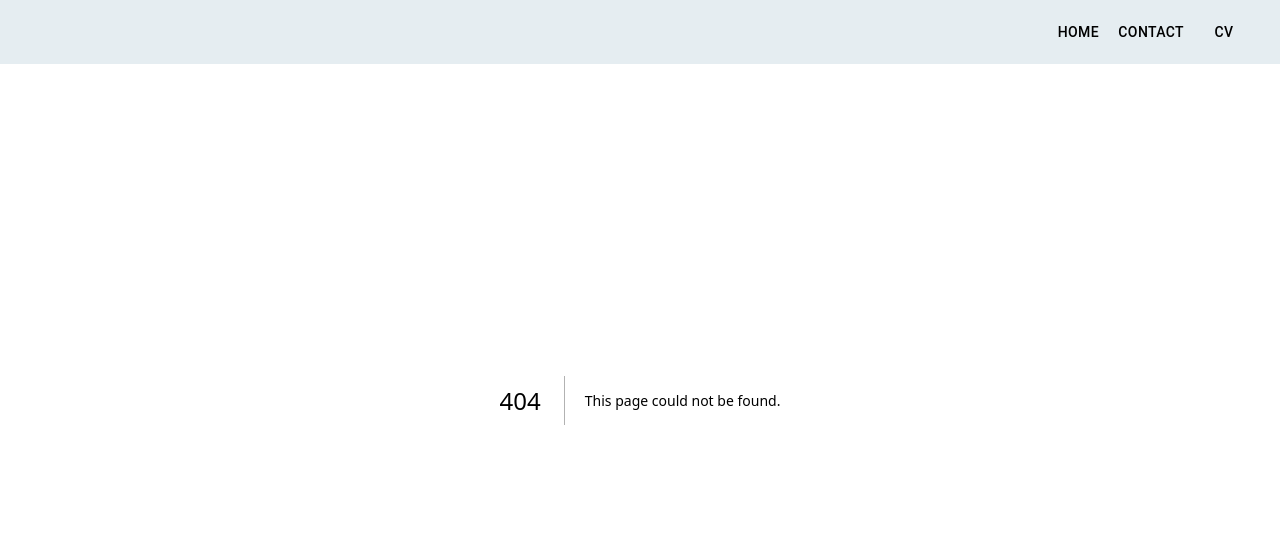
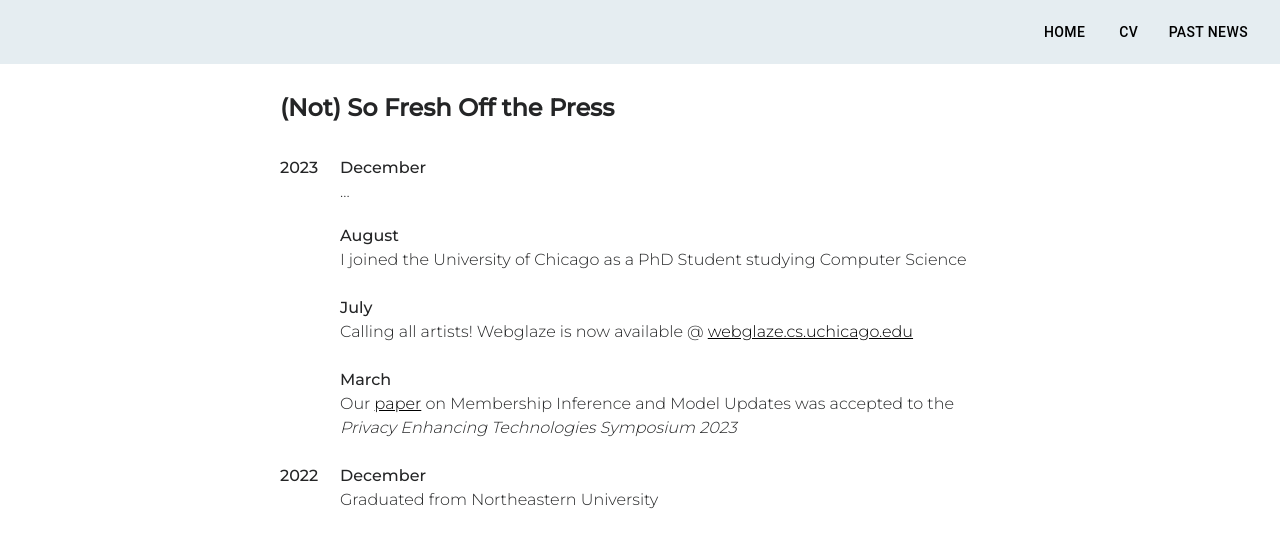
Before and after one commit to stanleykywu/stanley-portfolio-website-nextjs, a Next.js app: page /history in a window 1280 px wide. Before the commit this address had no page. Shown: the top 548 px of the page. Built offline with nearby package versions, Linux system fonts and the light colour scheme.

Commit message:
past press

```diff
--- a/pages/components/layout.jsx
+++ b/pages/components/layout.jsx
@@ -12,9 +12,8 @@ const Header = () => {
               {/* whatever is on the left side */}
           </Box>
           <Button href="." style={{ color:"black" }}>Home</Button>
-          <Button href=".#contact" style={{ color:"black" }}>Contact</Button>
-          {/* <Button href=".#research">Papers</Button> */}
           <Button href="/static/resume.pdf" locale={false}  target="_blank" style={{ color:"black" }}>CV</Button>
+          <Button href="/history" style={{ color: "black" }}>Past News</Button>
         </Toolbar>
       </AppBar>
     </>
--- a/pages/header/cta/CTA.jsx
+++ b/pages/header/cta/CTA.jsx
@@ -8,7 +8,7 @@ const CTA = () => {
       <List>
         <ListItem sx={{ display: 'list-item', pl: 4 }}><b>Aug, 2023:</b>  Joined SAND Lab</ListItem>
         <ListItem sx={{ display: 'list-item', pl: 4 }}><b>July, 2023:</b> Webglaze is released! More on the <a href='https://glaze.cs.uchicago.edu/webglaze.html' target="_blank" rel="noreferrer" style={{textDecoration: 'underline', color: 'black'}}>Glaze homepage</a></ListItem>
-        <ListItem sx={{ display: 'list-item', pl: 4 }}><b>March, 2023:</b> <a href='https://petsymposium.org/popets/2023/popets-2023-0078.pdf' target="_blank" rel="noreferrer" style={{textDecoration: 'underline', color: 'black'}}> Paper</a> on Membership Inference and Model Updates accepted to <i>PETS 2023</i></ListItem>
+        <ListItem sx={{ display: 'list-item', pl: 4 }}><b>March, 2023:</b> <a href='https://petsymposium.org/popets/2023/popets-2023-0078.pdf' target="_blank" rel="noreferrer" style={{textDecoration: 'underline', color: 'black'}}> Paper</a> on Membership Inference and Model Updates was accepted to <i>PETS 2023</i></ListItem>
       </List>
     </Box>
   )
--- /dev/null
+++ b/pages/history.js
@@ -0,0 +1,103 @@
+import { Container, Grid } from '@mui/material'
+import useMediaQuery from '@mui/material/useMediaQuery';
+import CssBaseline from "@mui/material/CssBaseline";
+import { createTheme, ThemeProvider } from '@mui/material/styles'
+
+const theme = createTheme({
+    palette: {
+      background: {
+        default: "#ffffff"
+      },
+      text: {
+        primary: "#242526"
+      },
+    },
+    typography: {
+      fontFamily: 'Montserrat',
+      fontWeightLight: 200,
+      fontWeightRegular: 300,
+      fontWeightMedium: 400,
+      fontWeightBold: 500,
+    },
+  });
+
+export default function About() {
+    const isMobile = useMediaQuery(theme.breakpoints.down('xs'));
+
+    return <ThemeProvider theme={theme}>
+    <Container id='research' align='center' sx={{ overflow: 'auto' }}>
+      <Grid container display={(isMobile) ? 'block' : 'flex'} direction={(isMobile) ? 'column' : "row"} justifyContent="center">
+        <Grid md={7.5}>
+          <div align="left">
+            <h2 style={{ paddingTop: 70, marginBottom: 30 }}>(Not) So Fresh Off the Press</h2>
+          </div>
+          <Container align="left" style={{ padding: 0 }}>
+            <Grid container display={(isMobile) ? 'block' : 'flex'} direction={(isMobile) ? 'column' : "row"} justifyContent="center">
+              <Grid item xs={2} md={1} justifyContent="left">
+                <strong>2023</strong>
+              </Grid>
+              <Grid item xs={10} md={11} style={{ marginBottom: "20px"}}>
+                <div>
+                  <strong>December<br/>
+                  </strong>...<br/>
+                  <div style={{display: "flex", flexDirection: "row", alignItems: "center"}}>
+                  </div>
+                </div>
+              </Grid>
+            </Grid>
+            <Grid container display={(isMobile) ? 'block' : 'flex'} direction={(isMobile) ? 'column' : "row"} justifyContent="center">
+              <Grid item xs={2} md={1} justifyContent="left"/>
+              <Grid item xs={10} md={11}>
+                <div>
+                  <strong>August<br/>
+                  </strong>I joined the University of Chicago as a PhD Student studying Computer Science<br/>
+                  <div style={{display: "flex", flexDirection: "row", alignItems: "center"}}>
+                  </div>
+                </div>
+              </Grid>
+            </Grid>
+            <br></br>
+            <Grid container display={(isMobile) ? 'block' : 'flex'} direction={(isMobile) ? 'column' : "row"} justifyContent="center">
+              <Grid item xs={2} md={1} justifyContent="left"/>
+              <Grid item xs={10} md={11}>
+                <div>
+                  <strong>July<br/>
+                  </strong>Calling all artists! Webglaze is now available @ <a href='https://webglaze.cs.uchicago.edu/' target="_blank" rel="noreferrer" style={{textDecoration: 'underline', color: 'black'}}>webglaze.cs.uchicago.edu</a><br/>
+                  <div style={{display: "flex", flexDirection: "row", alignItems: "center"}}>
+                  </div>
+                </div>
+              </Grid>
+            </Grid>
+            <br></br>
+            <Grid container display={(isMobile) ? 'block' : 'flex'} direction={(isMobile) ? 'column' : "row"} justifyContent="center">
+              <Grid item xs={2} md={1} justifyContent="left"/>
+              <Grid item xs={10} md={11}>
+                <div>
+                  <strong>March<br/>
+                  </strong>Our <a href='https://petsymposium.org/popets/2023/popets-2023-0078.pdf' target="_blank" rel="noreferrer" style={{textDecoration: 'underline', color: 'black'}}>paper</a> on Membership Inference and Model Updates was accepted to the <i>Privacy Enhancing Technologies Symposium 2023</i><br/>
+                  <div style={{display: "flex", flexDirection: "row", alignItems: "center"}}>
+                  </div>
+                </div>
+              </Grid>
+            </Grid>
+            <br></br>
+            <Grid container display={(isMobile) ? 'block' : 'flex'} direction={(isMobile) ? 'column' : "row"} justifyContent="center">
+              <Grid item xs={2} md={1} justifyContent="left">
+                <strong>2022</strong>
+              </Grid>
+              <Grid item xs={10} md={11} style={{ marginBottom: "20px"}}>
+                <div>
+                  <strong>December<br/>
+                  </strong>Graduated from Northeastern University<br/>
+                  <div style={{display: "flex", flexDirection: "row", alignItems: "center"}}>
+                  </div>
+                </div>
+              </Grid>
+            </Grid>
+          </Container>
+        </Grid>
+      </Grid>
+    </Container>
+    <CssBaseline />
+    </ThemeProvider>
+}
```
